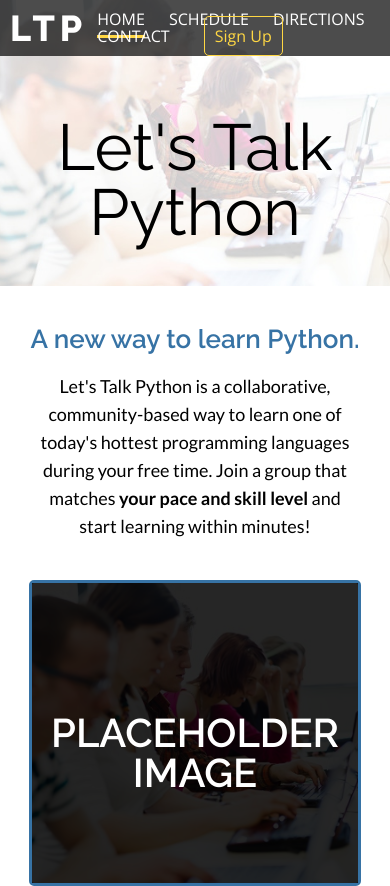
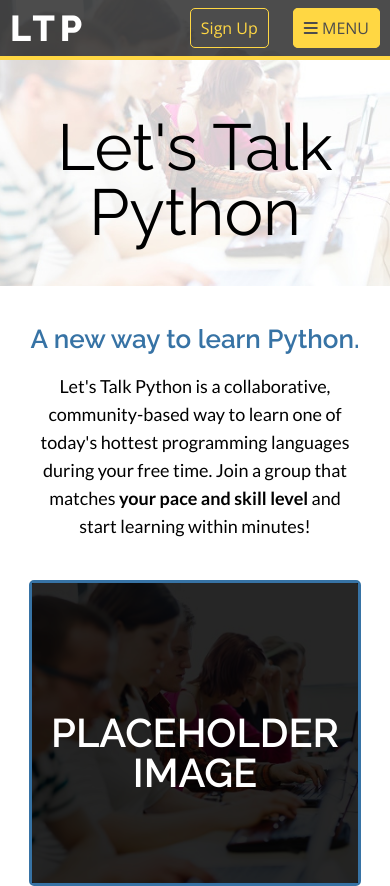
Before and after one commit to michaelkolber/ltp-website, a plain HTML site: page index.html in a window 390 px wide. Drawn offline with nearby package versions, Linux system fonts and the light colour scheme.

Commit message:
Finished mobile menu

```diff
--- a/index.html
+++ b/index.html
@@ -5,6 +5,7 @@
     <title>Let's Talk Python</title>
     <meta name="viewport" content="width=device-width, initial-scale=1" />
     <link href="https://fonts.googleapis.com/css?family=Lato:400,700|Open+Sans:400,600|Raleway:400,600,800" rel="stylesheet">
+    <script src="https://use.fontawesome.com/8a8719ec00.js"></script>
     <link rel="stylesheet" href="stylesheet.css" />
 </head>
 
@@ -18,11 +19,14 @@
                     <!-- TODO: Color the letters differently, or add differently colored
                     underlines to each letter. Probably follow Pyhton colors. -->
                     <div class="nav-links">
-                        <a class="nav-link nav-link--current" href="/">Home</a>
-                        <a class="nav-link" href="/">Schedule</a>
-                        <a class="nav-link" href="/">Directions</a>
-                        <a class="nav-link" href="/">Contact</a>
+                        <div class="mobile-nav-wrapper">
+                            <a class="nav-link nav-link--current" href="/">Home</a>
+                            <a class="nav-link" href="/">Schedule</a>
+                            <a class="nav-link" href="/">Directions</a>
+                            <a class="nav-link" href="/">Contact</a>
+                        </div>
                         <a class="nav-cta" href="/">Sign Up</a>
+                        <a class="nav-cta nav-menu" href="#" aria-label="Menu"><i class="fa fa-bars" aria-hidden="true"></i> MENU</a>
                     </div>
                 </nav>
             </div>
@@ -48,4 +52,7 @@
     </div>
 </body>
 
+<script src="https://ajax.googleapis.com/ajax/libs/jquery/3.3.1/jquery.min.js"></script>
+<script src="script.js"></script>
+
 </html>
--- a/script.js
+++ b/script.js
@@ -1,13 +1,15 @@
 $(document).ready(function() {
 
     var menuOpen = false;
-    $('.header__link--menu').click(function() {
+    $('.nav-menu').click(function() {
         if (!menuOpen) {
-            $('.site-nav').css({'height': $('.site-nav__container').height() + 6});
+            $('.mobile-nav-wrapper').addClass('mobile-nav-wrapper--active');
             menuOpen = true;
+            console.log('open');
         } else {
-            $('.site-nav').css({'height': 0});
+            $('.mobile-nav-wrapper').removeClass('mobile-nav-wrapper--active');
             menuOpen = false;
+            console.log('closed');
         }
     });
 
--- a/stylesheet.scss
+++ b/stylesheet.scss
@@ -50,6 +50,35 @@
 
     background-color: rgba(0, 0, 0, 0.7);
     color: white;
+
+    border-bottom: solid 4px $primary;
+}
+
+.mobile-nav-wrapper {
+    display: inline;
+
+    @include breakpoint(menu) {
+        position: absolute;
+        top: 60px;
+        left: 0;
+        width: 100%;
+        height: 0;
+
+        overflow: hidden;
+        box-sizing: border-box;
+
+        background-color: #f1fafe;
+
+        display: flex;
+        flex-direction: column;
+
+        transition: height 0.2s, box-shadow 0.2s;
+
+        &--active {
+            height: 320px;
+            box-shadow: 0 1px 2px 1px rgba(0, 0, 0, 0.18);
+        }
+    }
 }
 
 %nav-items {
@@ -102,6 +131,13 @@
         &:hover::after, &--current::after {
             opacity: 1;
         }
+
+        @include breakpoint(menu) {
+            color: $secondary;
+            margin: 20px auto;
+            font-size: 20px;
+            text-align: center;
+        }
     }
 
     &-cta {
@@ -117,7 +153,17 @@
         padding: 8px 10px;
 
         &:hover {
-            background-color: $secondary;
+            background-color: $primary;
+            color: #4c4c4c;
+        }
+    }
+
+    &-menu {
+        display: none;
+        @extend .nav-cta:hover;
+
+        @include breakpoint(menu) {
+            display: unset;
         }
     }
 }
```
Also changed, not shown: stylesheet.css.
